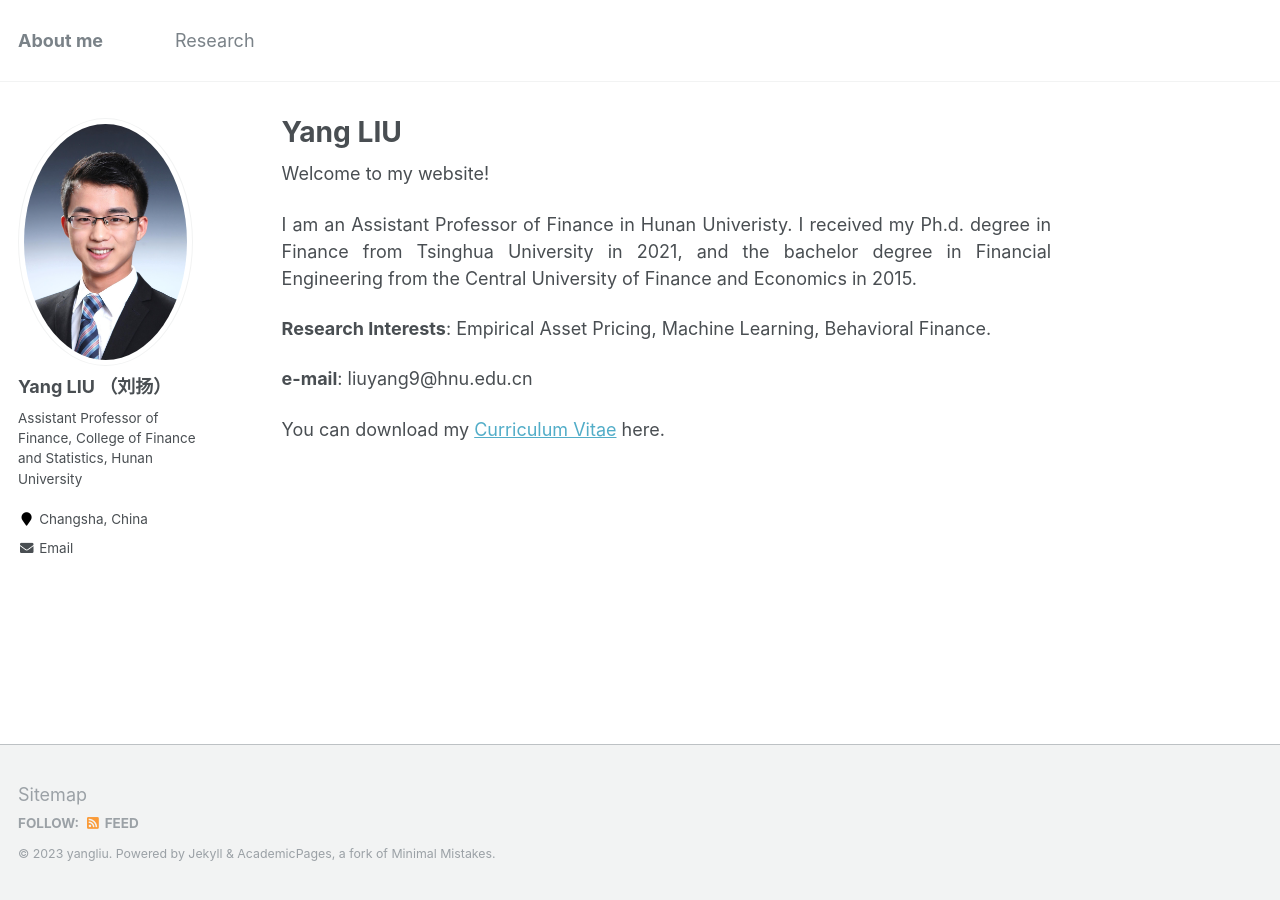
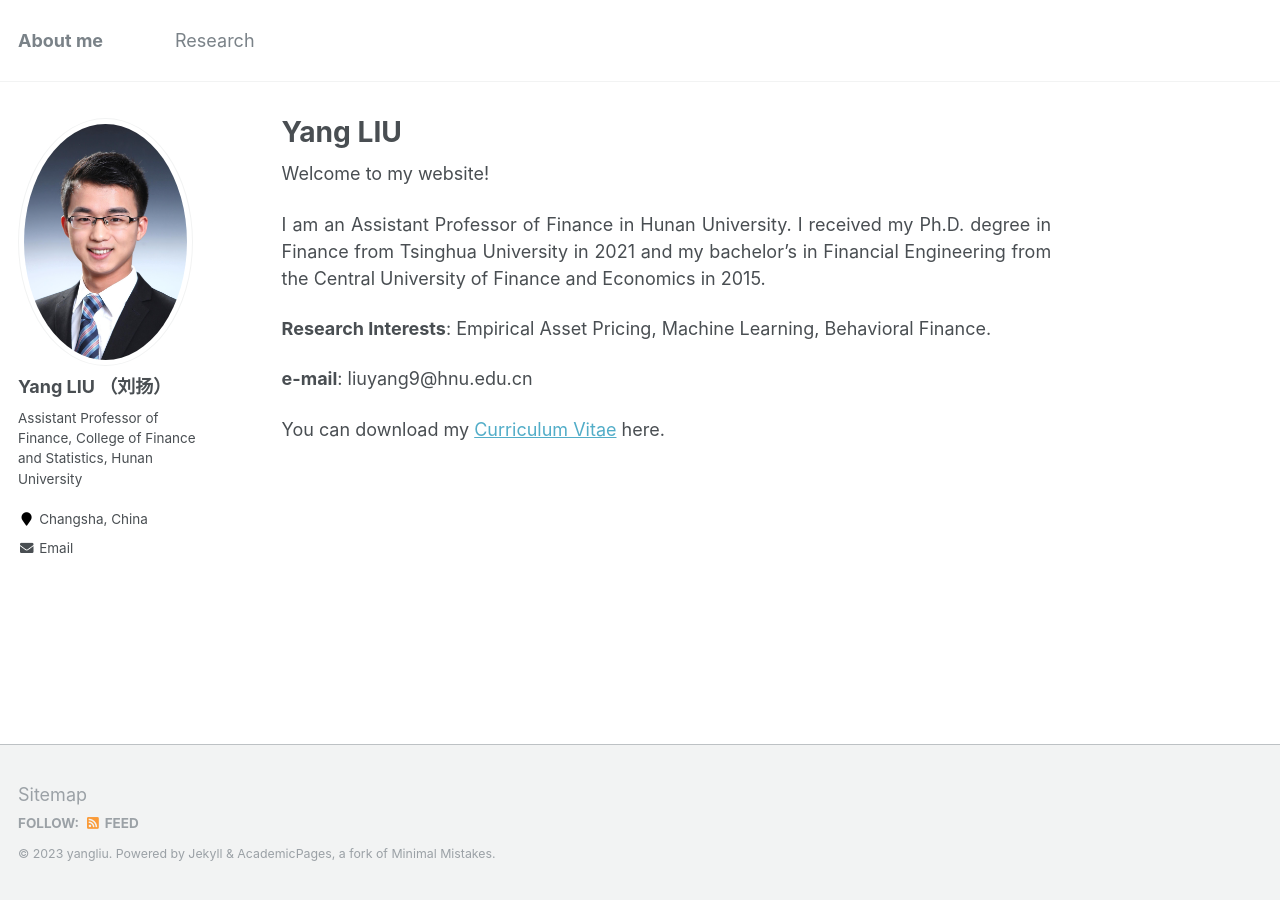
Before and after one commit to yangliu-finance/yangliu-finance.github.io, a Jekyll site: the page built from _pages/about.md, in a window 1280 px wide. Built offline with Jekyll 4.4.1, drawn with Linux system fonts in a browser that asks for light colours.

Commit message:
Update about.md

```diff
--- a/_pages/about.md
+++ b/_pages/about.md
@@ -10,9 +10,9 @@ redirect_from:
 
 Welcome to my website!
 
-I am an Assistant Professor of Finance in Hunan Univeristy.
-I received my Ph.d. degree in Finance from Tsinghua University in 2021,
-and the bachelor degree in Financial Engineering from the Central University of Finance and Economics in 2015.
+I am an Assistant Professor of Finance in Hunan University.
+I received my Ph.D. degree in Finance from Tsinghua University in 2021
+and my bachelor's in Financial Engineering from the Central University of Finance and Economics in 2015.
 
 **Research Interests**: Empirical Asset Pricing, Machine Learning, Behavioral Finance.
 
```
